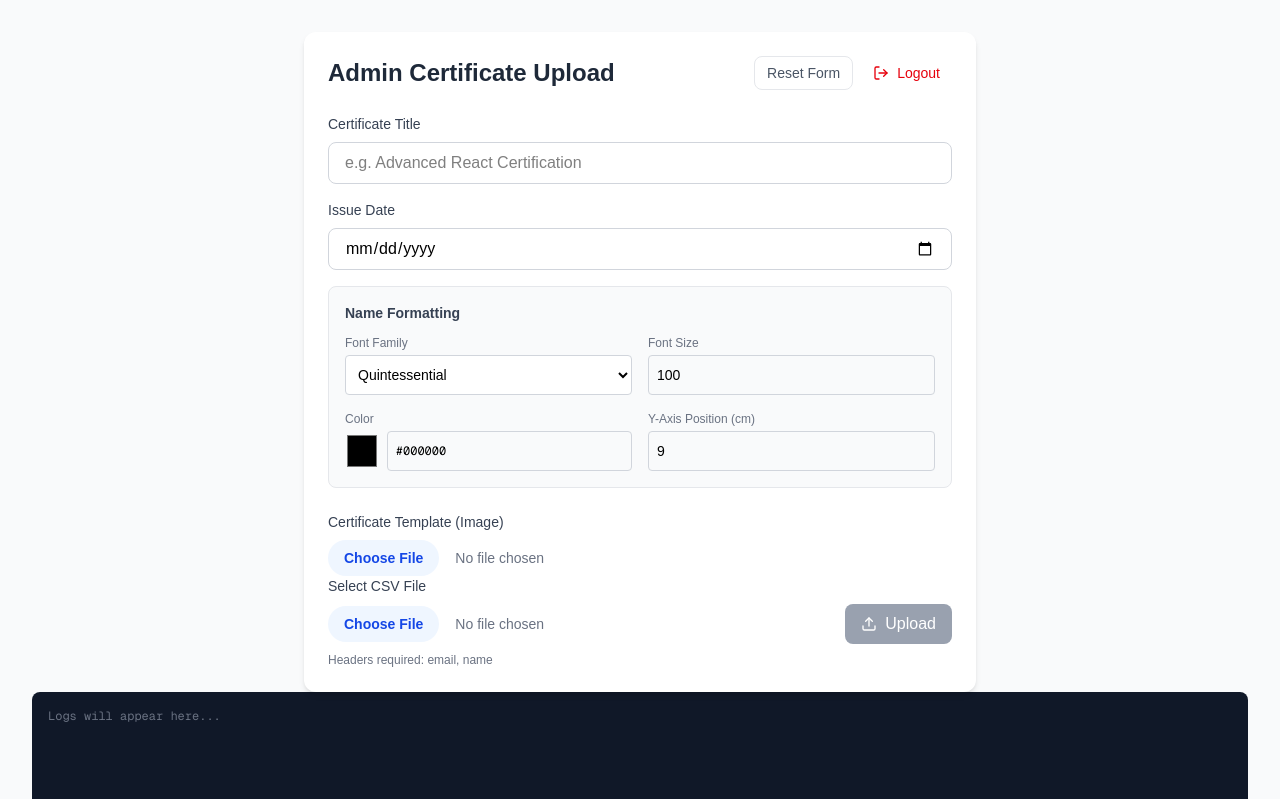
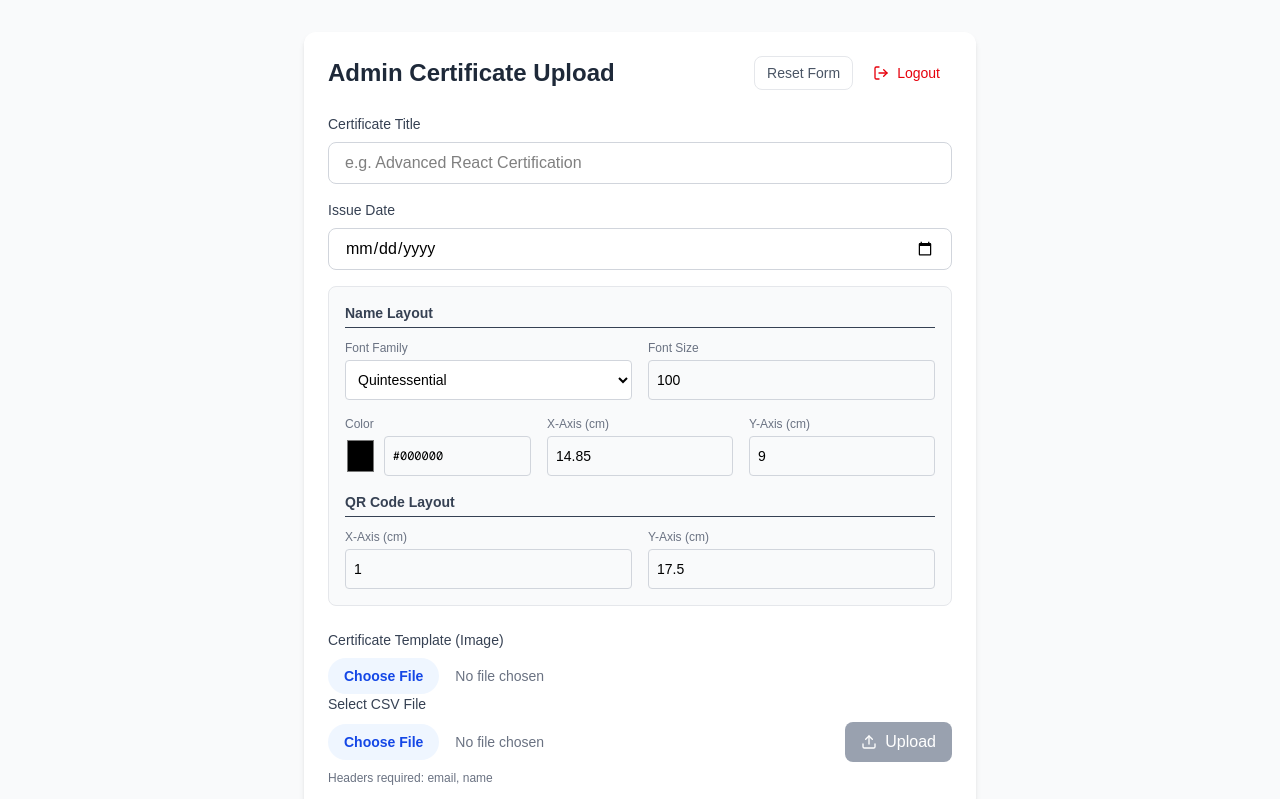
Before and after one commit to thevasugupta/gir-cert-verify, a Next.js app: page /admin/upload in a window 1280 px wide. Shown: the top 799 px of the page. Built offline with nearby package versions, Linux system fonts and the light colour scheme.

Commit message:
positioning flexibility

```diff
--- a/app/admin/upload/page.tsx
+++ b/app/admin/upload/page.tsx
@@ -17,6 +17,11 @@ export default function AdminUploadPage() {
     const [nameSize, setNameSize] = useState(100);
     const [nameColor, setNameColor] = useState('#000000');
     const [nameYPos, setNameYPos] = useState(9.0); // Default 9cm
+    const [nameXPos, setNameXPos] = useState(14.85); // Default Center (29.7 / 2)
+
+    // QR Positioning State
+    const [qrXPos, setQrXPos] = useState(1.0);
+    const [qrYPos, setQrYPos] = useState(17.5);
 
     const [uploading, setUploading] = useState(false);
     const [logs, setLogs] = useState<string[]>([]);
@@ -82,6 +87,9 @@ export default function AdminUploadPage() {
         setNameSize(100);
         setNameColor('#000000');
         setNameYPos(9.0);
+        setNameXPos(14.85);
+        setQrXPos(1.0);
+        setQrYPos(17.5);
         setLogs([]);
         setProgress(0);
 
@@ -142,6 +150,9 @@ export default function AdminUploadPage() {
                         row.name_size = nameSize;
                         row.name_color = nameColor;
                         row.name_y_pos = nameYPos;
+                        row.name_x_pos = nameXPos;
+                        row.qr_x_pos = qrXPos;
+                        row.qr_y_pos = qrYPos;
 
                         const res = await uploadCertificate(row);
                         if (res.status === 'success') {
@@ -222,8 +233,11 @@ export default function AdminUploadPage() {
                     </div>
 
                     {/* Formatting Options */}
-                    <div className="p-4 bg-gray-50 rounded-lg border border-gray-200">
-                        <h3 className="text-sm font-semibold text-gray-700 mb-3">Name Formatting</h3>
+                    <div className="p-4 bg-gray-50 rounded-lg border border-gray-200 space-y-4">
+
+                        {/* Name Layout */}
+                        <div>
+                            <h3 className="text-sm font-semibold text-gray-700 mb-3 border-b pb-1">Name Layout</h3>
                             <div className="grid grid-cols-2 gap-4 mb-4">
                                 <div>
                                     <label className="block text-xs font-medium text-gray-500 mb-1">Font Family</label>
@@ -252,7 +266,7 @@ export default function AdminUploadPage() {
                                     />
                                 </div>
                             </div>
-                        <div className="grid grid-cols-2 gap-4">
+                            <div className="grid grid-cols-3 gap-4">
                                 <div>
                                     <label className="block text-xs font-medium text-gray-500 mb-1">Color</label>
                                     <div className="flex items-center gap-2">
@@ -272,7 +286,17 @@ export default function AdminUploadPage() {
                                     </div>
                                 </div>
                                 <div>
-                                <label className="block text-xs font-medium text-gray-500 mb-1">Y-Axis Position (cm)</label>
+                                    <label className="block text-xs font-medium text-gray-500 mb-1">X-Axis (cm)</label>
+                                    <input
+                                        type="number"
+                                        step="0.1"
+                                        value={nameXPos}
+                                        onChange={(e) => setNameXPos(Number(e.target.value))}
+                                        className="block w-full px-2 h-10 text-sm border border-gray-300 rounded focus:ring-2 focus:ring-blue-500 outline-none text-black"
+                                    />
+                                </div>
+                                <div>
+                                    <label className="block text-xs font-medium text-gray-500 mb-1">Y-Axis (cm)</label>
                                     <input
                                         type="number"
                                         step="0.1"
@@ -282,6 +306,35 @@ export default function AdminUploadPage() {
                                     />
                                 </div>
                             </div>
+                        </div>
+
+                        {/* QR Layout */}
+                        <div>
+                            <h3 className="text-sm font-semibold text-gray-700 mb-3 border-b pb-1">QR Code Layout</h3>
+                            <div className="grid grid-cols-2 gap-4">
+                                <div>
+                                    <label className="block text-xs font-medium text-gray-500 mb-1">X-Axis (cm)</label>
+                                    <input
+                                        type="number"
+                                        step="0.1"
+                                        value={qrXPos}
+                                        onChange={(e) => setQrXPos(Number(e.target.value))}
+                                        className="block w-full px-2 h-10 text-sm border border-gray-300 rounded focus:ring-2 focus:ring-blue-500 outline-none text-black"
+                                    />
+                                </div>
+                                <div>
+                                    <label className="block text-xs font-medium text-gray-500 mb-1">Y-Axis (cm)</label>
+                                    <input
+                                        type="number"
+                                        step="0.1"
+                                        value={qrYPos}
+                                        onChange={(e) => setQrYPos(Number(e.target.value))}
+                                        className="block w-full px-2 h-10 text-sm border border-gray-300 rounded focus:ring-2 focus:ring-blue-500 outline-none text-black"
+                                    />
+                                </div>
+                            </div>
+                        </div>
+
                     </div>
                 </div>
 
--- a/app/lib/api.ts
+++ b/app/lib/api.ts
@@ -11,6 +11,9 @@ export interface CertificateData {
   name_size?: number;
   name_color?: string;
   name_y_pos?: number;
+  name_x_pos?: number;
+  qr_x_pos?: number;
+  qr_y_pos?: number;
 }
 
 export interface Certificate extends CertificateData {
```
Lines whose indentation alone changed are shown as unchanged.
